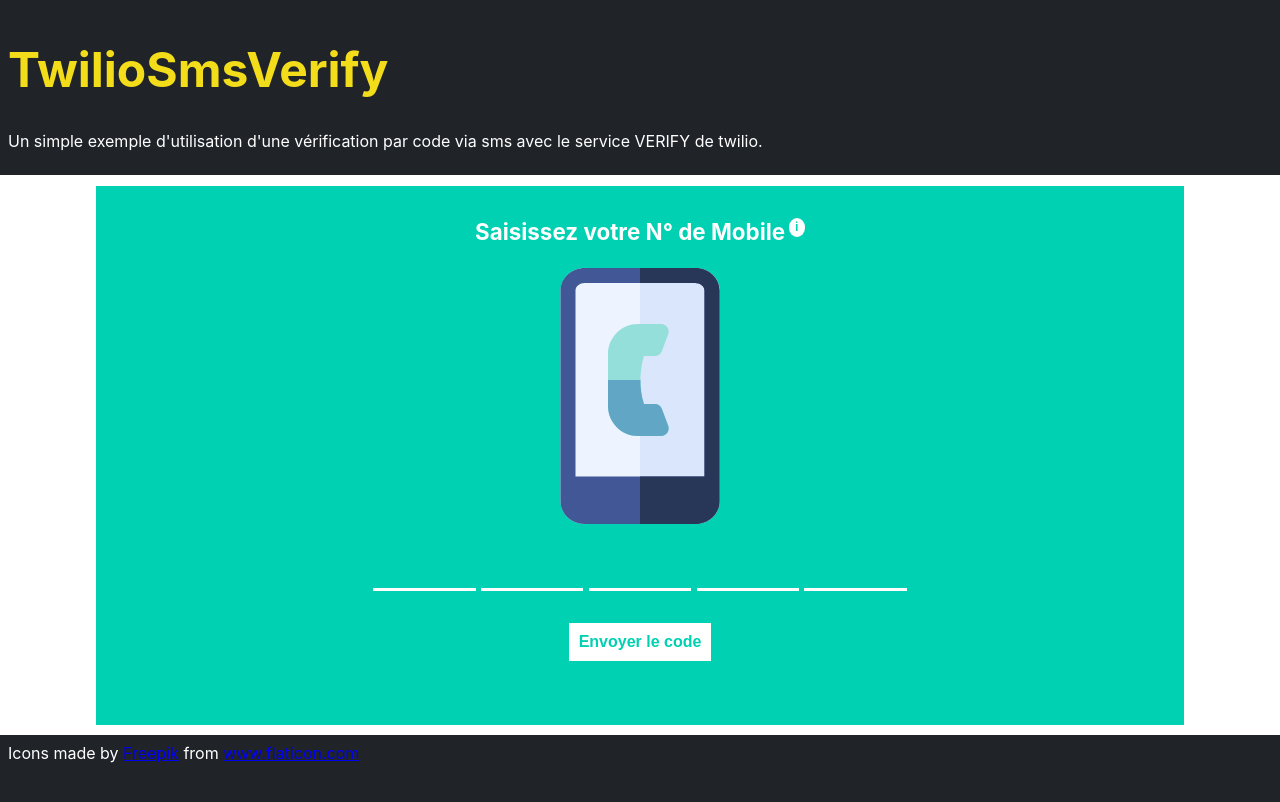
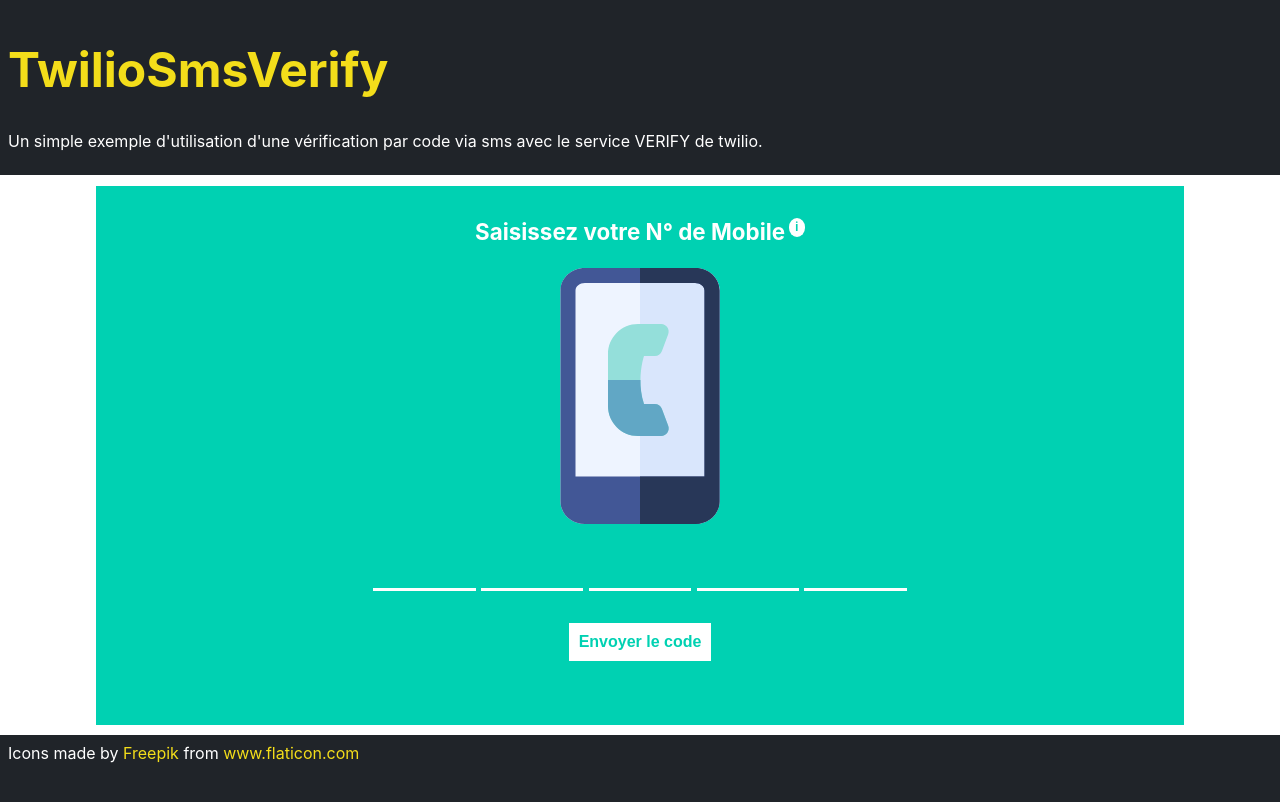
Before and after one commit to WebWalterWrite/twilio-sms-verify, a React (Create React App) app in the folder client/: page / in a window 1280 px wide. Shown: the top 802 px of the page. Built offline with nearby package versions, Linux system fonts and the light colour scheme.

Commit message:
:lipstick: update global style

```diff
--- a/client/src/index.scss
+++ b/client/src/index.scss
@@ -13,3 +13,8 @@
   font-family: source-code-pro, Menlo, Monaco, Consolas, 'Courier New',
     monospace;
 }
+
+a{
+  text-decoration: none;
+  color: #f3dd1a;
+}
```
